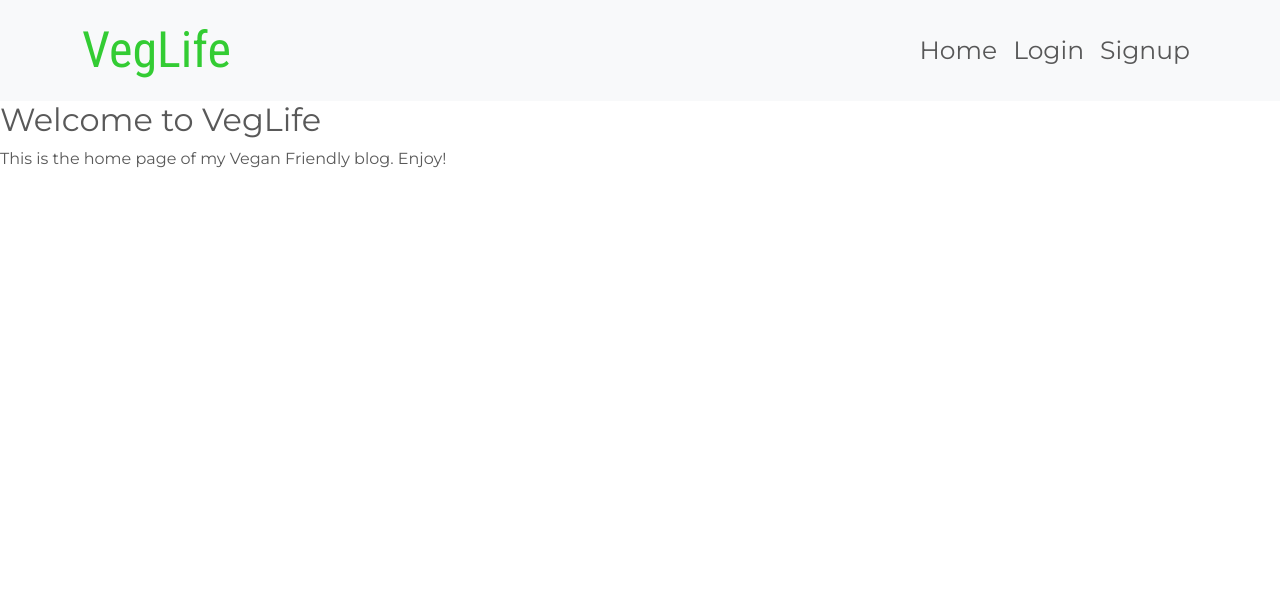
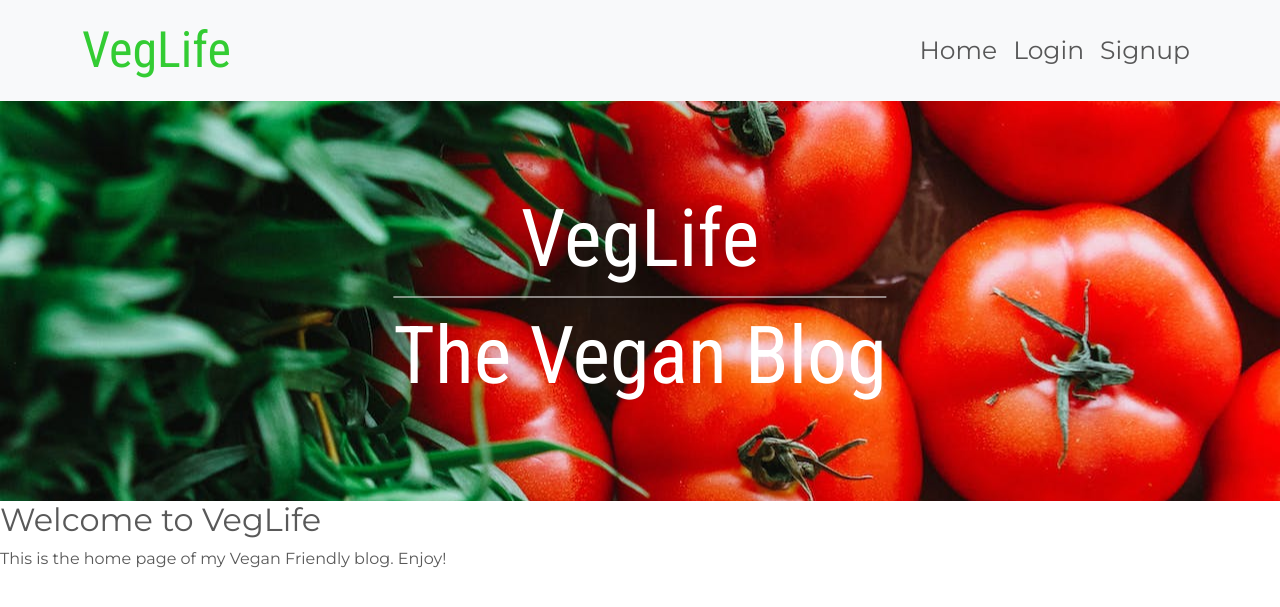
Before and after one commit to Sean-OBrien95/veg-life, a Django app: page / in a window 1280 px wide. Shown: the top 607 px of the page. Run offline with Django 3.2, Linux system fonts and the light colour scheme.

Commit message:
Add main image of homepage, add styling and tagline

```diff
--- a/static/css/style.css
+++ b/static/css/style.css
@@ -17,3 +17,33 @@ body {
 .navbar-nav .nav-item a.nav-link:hover {
     color: #33cc33;
 }
+
+.image-container {
+    position: relative;
+    width: 100%;
+    height: 400px;
+    background-image: url('../images/veg-home.jpg');
+    background-size: cover;
+    background-position: center;
+}
+
+.text-overlay {
+    position: absolute;
+    top: 50%;
+    left: 50%;
+    transform: translate(-50%, -50%);
+    text-align: center;
+    color: white;
+    font-family: 'Roboto Condensed', sans-serif;
+}
+
+h1 {
+    font-size: 80px;
+}
+
+.line-break {
+    display: block;
+    border-top: 1px solid white;
+    margin: 10px 0;
+    width: 100%;
+}
--- a/templates/index.html
+++ b/templates/index.html
@@ -1,4 +1,11 @@
 {% extends 'base.html' %} {% block content %}
+<div class="image-container">
+  <div class="text-overlay">
+    <h1>VegLife</h1>
+    <span class="line-break"></span>
+    <h1>The Vegan Blog</h1>
+  </div>
+</div>
 <h2>Welcome to VegLife</h2>
 <p>This is the home page of my Vegan Friendly blog. Enjoy!</p>
 {% endblock %}
```
Also changed, not shown: README.md, static/images/veg-home.jpg (added).
